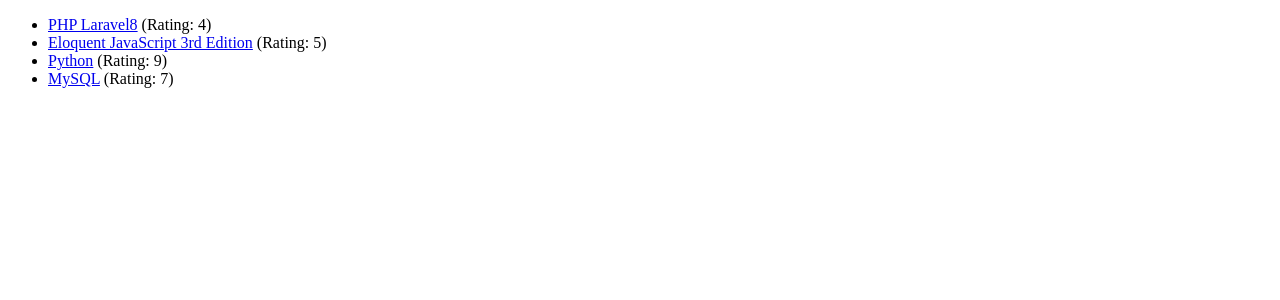
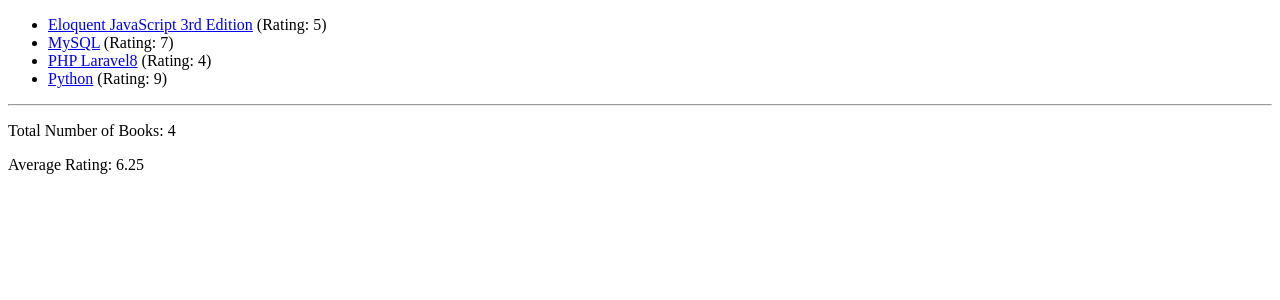
Before and after one commit to r83wheeler/python_books_database, a Django app: page / in a window 1280 px wide. Shown: the top 300 px of the page. Run offline with Django 3.2, Linux system fonts and the light colour scheme; data comes from the database, SQL or seed files in the repository; both versions use the stored data as it was after the commit.

Commit message:
adding slugfield & overwriting Save, using the Slug & updating field options, aggregating and ordering

```diff
--- a/book_outlet/models.py
+++ b/book_outlet/models.py
@@ -2,6 +2,7 @@
 from django.db import models
 from django.core.validators import MinValueValidator, MaxValueValidator
 from django.urls import reverse
+from django.utils.text import slugify
 
 # Create your models here.
 
@@ -11,10 +12,16 @@
         validators=[MinValueValidator(1), MaxValueValidator(5)])
     author = models.CharField(null=True, max_length=100)
     is_bestselling = models.BooleanField(default=False)
+    # PHP Laravel 8 => php-laravel-8
+    slug = models.SlugField(default="", null=False, db_index=True)
 
     def get_absolute_url(self):
-        return reverse("book-detail", args=[self.id])
+        return reverse("book-detail", args=[self.slug])
 
+
+    def save(self, *args, **kwargs):
+        self.slug= slugify(self.title)
+        super().save(*args, **kwargs)
 
     def __str__(self):
         return f"{self.title} ({self.rating})"
--- a/book_outlet/templates/book_outlet/index.html
+++ b/book_outlet/templates/book_outlet/index.html
@@ -10,4 +10,9 @@
             <li><a href="{{ book.get_absolute_url }}">{{ book.title }}</a> (Rating: {{ book.rating }})</li>
         {% endfor %}
     </ul>
+
+    <hr>
+
+    <p>Total Number of Books: {{ total_number_of_books }}</p>
+    <p>Average Rating: {{ average_rating.rating__avg }}</p>
 {% endblock %}
--- a/book_outlet/urls.py
+++ b/book_outlet/urls.py
@@ -4,5 +4,5 @@
 
 urlpatterns = [
     path("", views.index),
-    path("<int:id>", views.book_detail, name="book-detail")
+    path("<slug:slug>", views.book_detail, name="book-detail")
 ]
--- a/book_outlet/views.py
+++ b/book_outlet/views.py
@@ -1,23 +1,29 @@
 from django.shortcuts import get_object_or_404, render
 from django.http import Http404
+from django.db.models import Avg
 
 from .models import Book
 
 # Create your views here.
 
 def index(request):
-    books = Book.objects.all()
+    books = Book.objects.all().order_by("title")
+    num_books = books.count()
+    avg_rating = books.aggregate(Avg("rating"))
+
     return render(request, "book_outlet/index.html", {
-        "books": books
+        "books": books,
+        "total_number_of_books": num_books,
+        "average_rating": avg_rating
     })
 
 
-def book_detail(request, id):
+def book_detail(request, slug):
     #try:
       #book = Book.objects.get(pk=id)
     #except:
          #raise Http404()
-    book = get_object_or_404(Book, pk=id)
+    book = get_object_or_404(Book, slug=slug)
     return render(request, "book_outlet/book_detail.html", {
        "title": book.title,
        "author": book.author,
```
Also changed, not shown: book_outlet/migrations/0003_book_slug.py (added), db.sqlite3.
